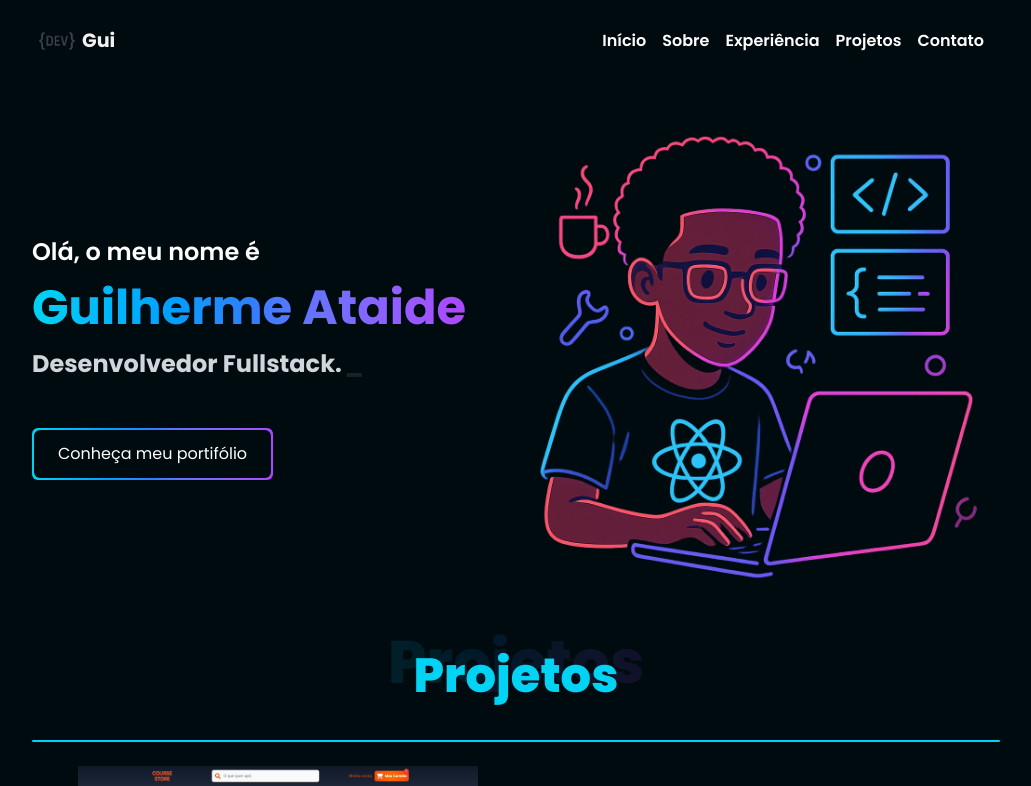
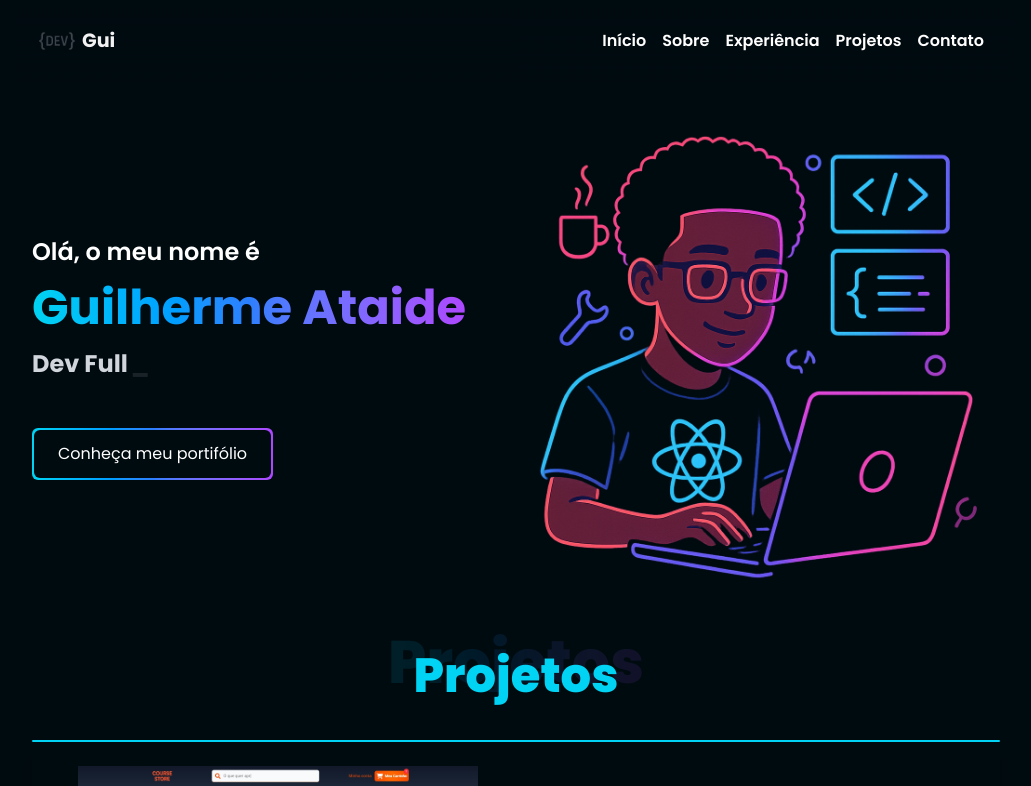
Before and after one commit to Guilherme1532/dev-guilherme, a Next.js app: page / in a window 1280 px wide. Shown: the top 786 px of the page, without its empty margins (124-1155 px from the left). Built offline with nearby package versions, Linux system fonts and the light colour scheme; what tailwindcss-animated would draw is missing.

Commit message:
Alterção no TypeWritter

```diff
--- a/src/_components/WriterComponent.tsx
+++ b/src/_components/WriterComponent.tsx
@@ -6,7 +6,7 @@ export default function TypewriterText() {
   return (
     <h1 className="h-16 text-2xl font-bold text-gray-300 animate-fade-up animate-duration-1000">
       <Typewriter
-        words={["Desenvolvedor Fullstack."]}
+        words={["Dev Fullstack."]}
         loop={true}
         cursor
         cursorStyle="_"
```
